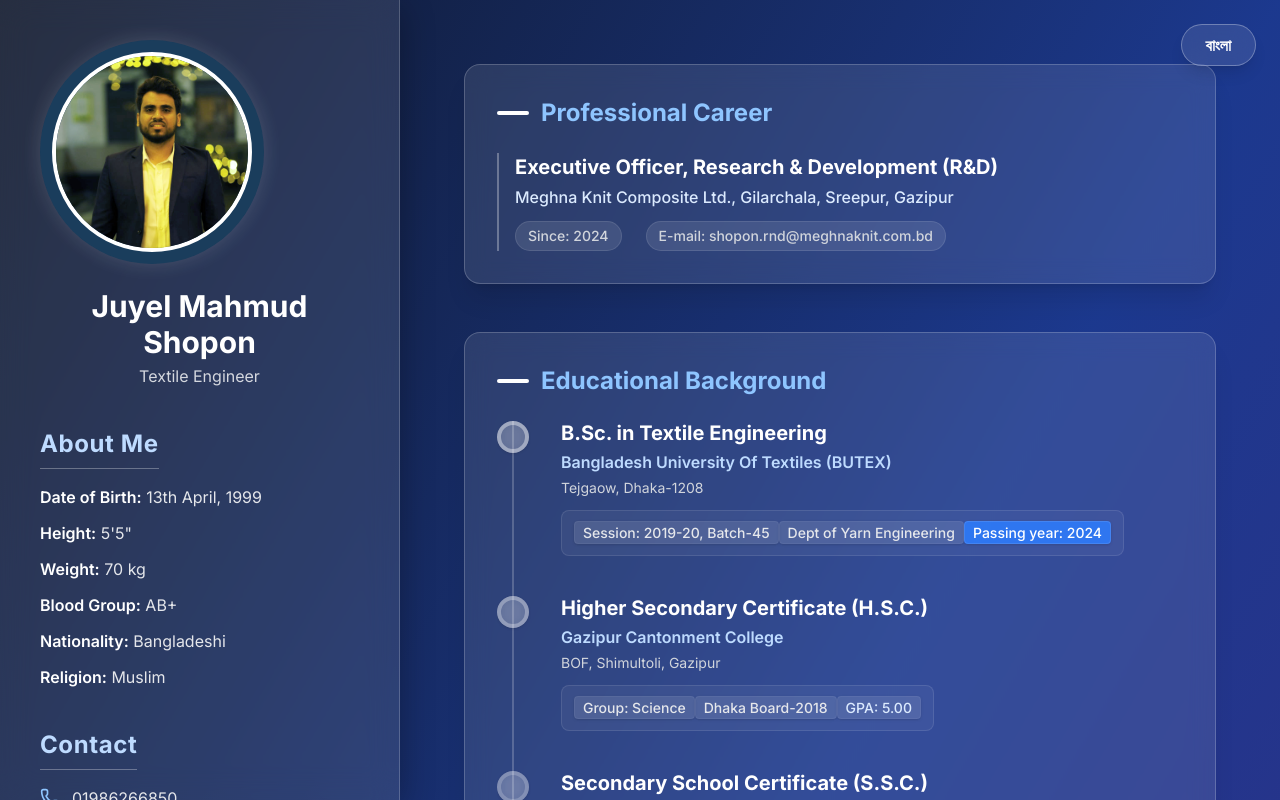
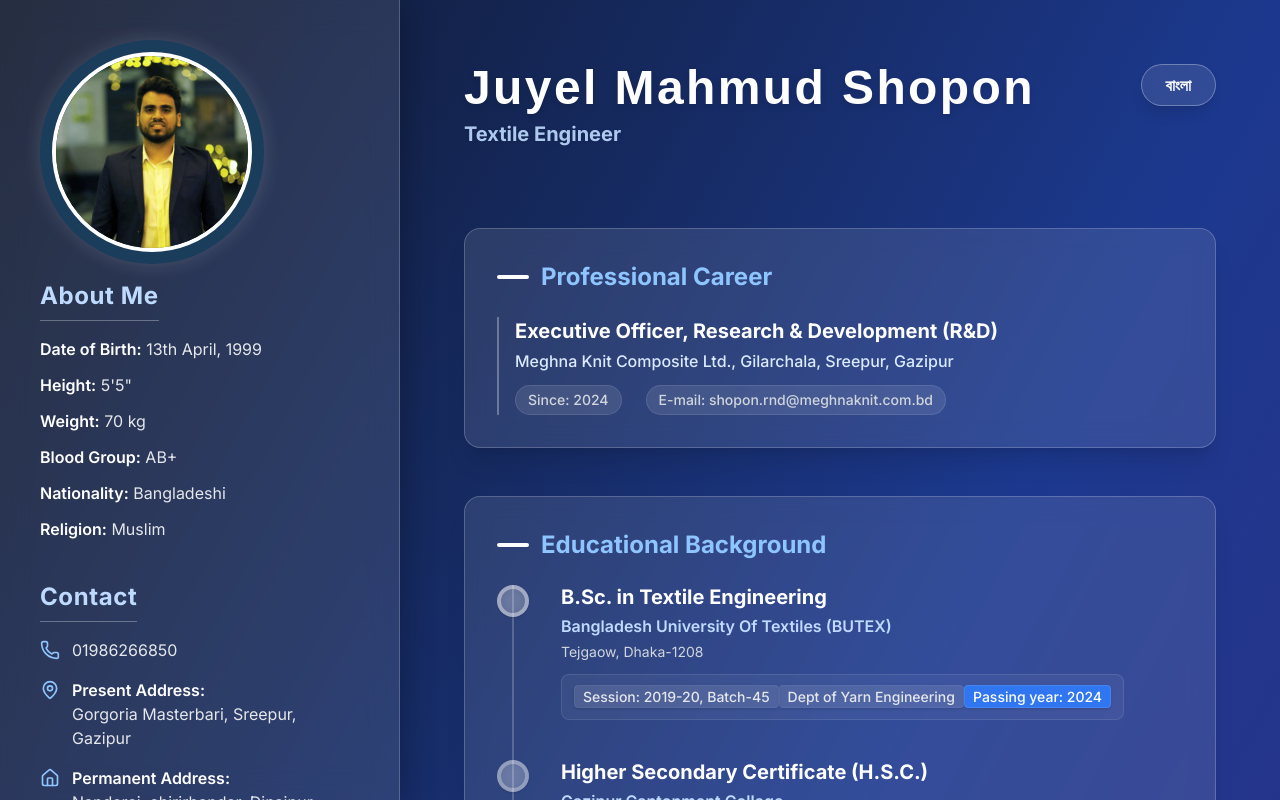
Before and after one commit to VarsityPoint/Juyel-biodata, a Next.js app: page / in a window 1280 px wide. Shown: the top 800 px of the page. Built offline with nearby package versions, Linux system fonts and the light colour scheme; a web font is replaced by a local one.

Commit message:
fix: separated desktop and mobile layouts

```diff
--- a/src/app/page.tsx
+++ b/src/app/page.tsx
@@ -21,16 +21,6 @@ export default function Home() {
           {lang === "en" ? "বাংলা" : "English"}
         </button>
       </div>
-
-      {/* Floating Glass Language Toggle Button (Desktop) */}
-      <button
-        onClick={() => setLang(lang === "en" ? "bn" : "en")}
-        className="hidden sm:block fixed top-6 right-6 z-50 bg-white/10 backdrop-blur-md border border-white/30 text-white font-semibold py-2 px-6 rounded-full shadow-lg hover:bg-white/20 transition-all cursor-pointer"
-        aria-label="Toggle Language"
-      >
-        {lang === "en" ? "বাংলা" : "English"}
-      </button>
-
       {/* Sidebar: Fixed width on Desktop, Full width on Mobile */}
       <aside className="w-full md:w-80 lg:w-96 xl:w-[400px] flex-shrink-0 z-20">
         <Sidebar t={t} lang={lang} />
@@ -38,7 +28,11 @@ export default function Home() {
 
       {/* Main Content Area */}
       <div className="flex-1 w-full min-w-0">
-        <MainContent t={t} lang={lang} />
+        <MainContent
+          t={t}
+          lang={lang}
+          toggleLang={() => setLang(lang === "en" ? "bn" : "en")}
+        />
       </div>
     </main>
   );
--- a/src/components/MainContent.tsx
+++ b/src/components/MainContent.tsx
@@ -41,7 +41,7 @@ function AccordionSection({ title, children, lang, sectionTitleColor, isOpen, on
   );
 }
 
-export default function MainContent({ t, lang }: { t: TranslationDict, lang: "en" | "bn" }) {
+export default function MainContent({ t, lang, toggleLang }: { t: TranslationDict, lang: "en" | "bn", toggleLang?: () => void }) {
   const isEn = lang === "en";
   const titleColor = isEn ? "text-blue-200" : "text-emerald-200";
   const subheadColor = isEn ? "text-blue-100" : "text-emerald-100";
@@ -66,6 +66,30 @@ export default function MainContent({ t, lang }: { t: TranslationDict, lang: "en
 
   return (
     <div className="max-sm:px-6 max-sm:pb-24 sm:p-8 md:p-12 lg:p-16 w-full flex flex-col max-sm:gap-3 sm:gap-12 text-white max-sm:bg-black/10 max-sm:backdrop-blur-xl">
+
+      {/* Desktop Main Header */}
+      <header className="hidden md:flex flex-col mb-8 relative">
+        <h1 className={`text-4xl lg:text-5xl font-bold font-bangla tracking-wider drop-shadow-md`}>
+          {t.name.split(" ").map((word, index) => (
+            <React.Fragment key={index}>
+              {word}{" "}
+            </React.Fragment>
+          ))}
+        </h1>
+        <h2 className={`text-xl opacity-90 mt-2 font-bold drop-shadow transition-colors duration-700 ${titleColor}`}>
+          {t.title}
+        </h2>
+        {/* Language Toggle Button */}
+        {toggleLang && (
+          <button
+            onClick={toggleLang}
+            className="absolute right-0 top-0 z-50 bg-white/10 backdrop-blur-md border border-white/30 text-white font-semibold py-2 px-6 rounded-full shadow-lg hover:bg-white/20 transition-all cursor-pointer"
+            aria-label="Toggle Language"
+          >
+            {lang === "en" ? "বাংলা" : "English"}
+          </button>
+        )}
+      </header>
       {/* Professional Career */}
       <AccordionSection
         title={t.professionalCareer}
--- a/src/components/Sidebar.tsx
+++ b/src/components/Sidebar.tsx
@@ -66,7 +66,7 @@ export default function Sidebar({ t, lang }: { t: TranslationDict, lang: "en" |
       </div>
 
       {/* Name and Title */}
-      <div className="text-center mt-2 mb-6 sm:mb-10 mx-auto flex flex-col items-center w-full px-6">
+      <div className="text-center mt-2 mb-6 sm:mb-10 mx-auto md:hidden flex flex-col items-center w-full px-6">
         <h1 className={`text-2xl md:text-3xl font-bold ${lang === "bn" ? "font-bangla" : ""}`}>
           {t.name}
         </h1>
```
